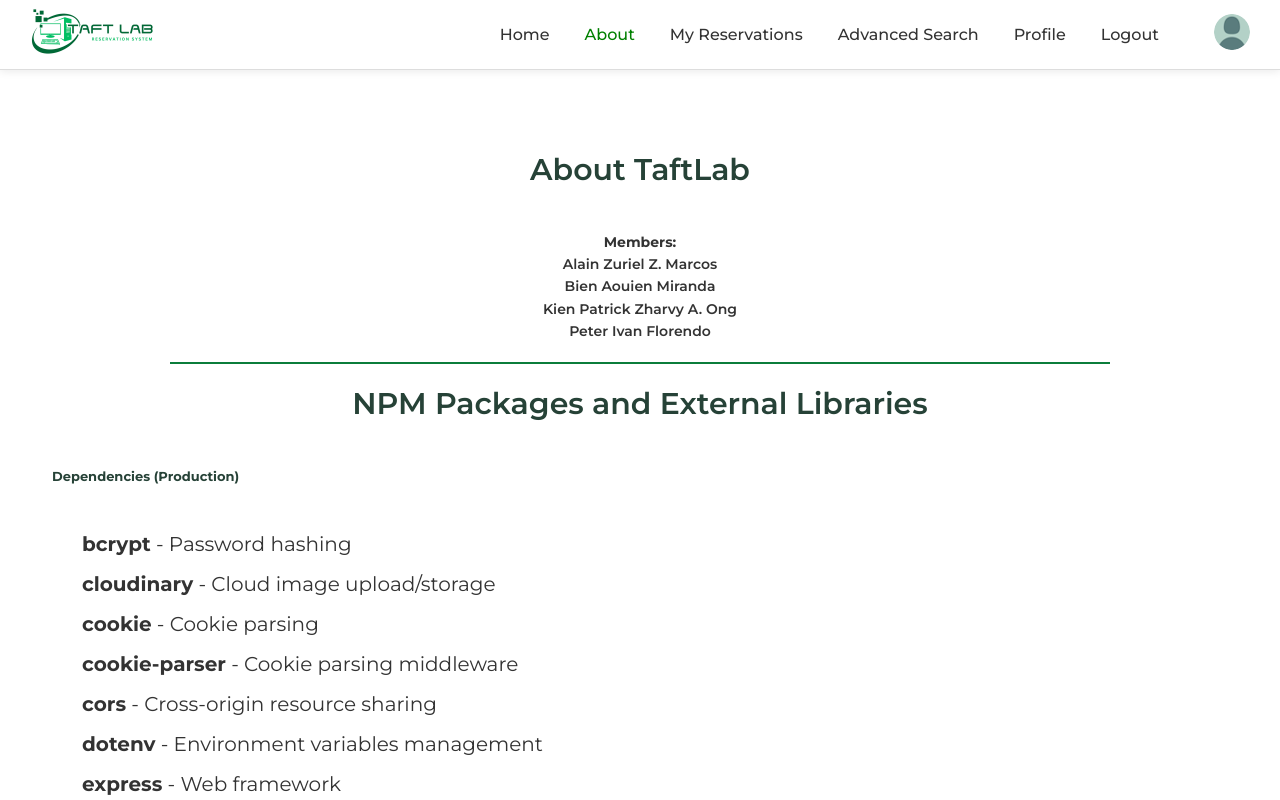
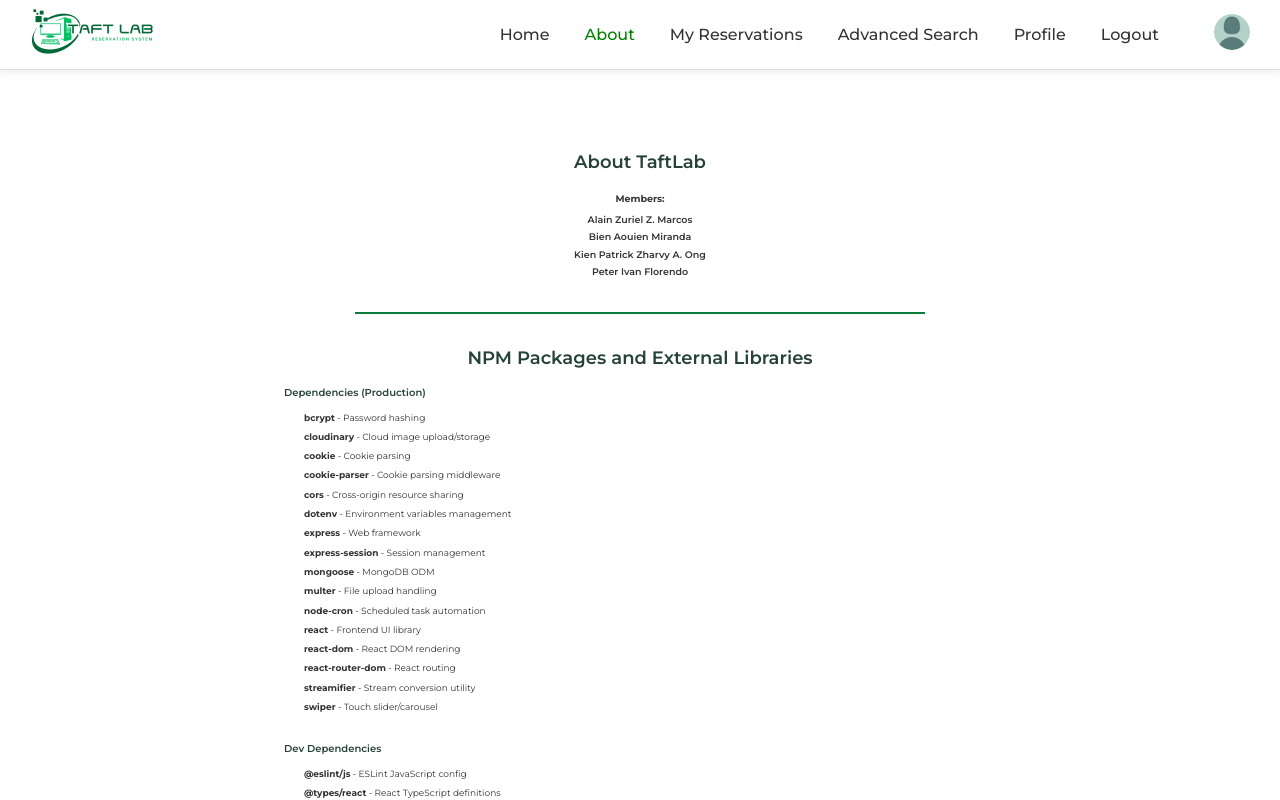
Before and after one commit to Notebook24/CCAPDEV_Taft_Lab, a React (Vite) app in the folder frontend/: page /user/about in a window 1280 px wide. Shown: the top 800 px of the page. Built offline with nearby package versions, Linux system fonts and the light colour scheme; no server answers.

Commit message:
Final version

```diff
--- a/frontend/src/pages/user/About.jsx
+++ b/frontend/src/pages/user/About.jsx
@@ -8,12 +8,15 @@ function About() {
 
       <div className="about-page-container">
         <div className="about-body">
+
           <h1 className="about-title">About TaftLab</h1>
-          <p><b>Members:</b></p>
-          <p>Alain Zuriel Z. Marcos</p>
-          <p>Bien Aouien Miranda</p>
-          <p>Kien Patrick Zharvy A. Ong</p>
-          <p>Peter Ivan Florendo</p>
+          <div className="about-members">
+            <p><b>Members:</b></p>
+            <p>Alain Zuriel Z. Marcos</p>
+            <p>Bien Aouien Miranda</p>
+            <p>Kien Patrick Zharvy A. Ong</p>
+            <p>Peter Ivan Florendo</p>
+          </div>
 
           <hr />
 
@@ -53,19 +56,19 @@ function About() {
               <li><strong>vite</strong> - Build tool and dev server</li>
             </ul>
 
-
             <h3>External Third-Party Libraries (CDN/Fonts)</h3>
             <ul>
-              <li><strong>Google Fonts (Montserrat)</strong> - Font family - https://fonts.googleapis.com/css2?family=Montserrat:wght@400;500;600;700&display=swap</li>
-              <li><strong>Swiper CDN</strong> - https://unpkg.com/swiper@8/swiper-bundle.min.js</li>
+              <li><strong>Google Fonts (Montserrat)</strong> - Font family</li>
+              <li><strong>Swiper CDN</strong> - Touch slider/carousel</li>
             </ul>
 
-            <h3>Built-in Node.js Modules (no install needed)</h3>
+            <h3>Built-in Node.js Modules</h3>
             <ul>
               <li><strong>path</strong> - File/directory path utilities</li>
               <li><strong>crypto</strong> - Cryptographic functions</li>
             </ul>
           </div>
+
         </div>
       </div>
     </>
--- a/frontend/src/style/user_css/About.css
+++ b/frontend/src/style/user_css/About.css
@@ -1,4 +1,3 @@
-/* Reset some defaults */
 * {
     margin: 0;
     padding: 0;
@@ -12,76 +11,80 @@
     flex-direction: column;
     align-items: center;
     padding-top: 80px;
+    padding-bottom: 60px;
 }
 
 .about-body {
-    flex: 1;
-    position: relative;
-    max-width: 95%;
-    padding: 0 20px;
+    width: 100%;
+    max-width: 760px;
+    padding: 0 24px;
+}
+
+.about-title {
+    font-size: 1.8rem;
+    font-weight: 600;
+    color: #264237;
+    margin-bottom: 16px;
     text-align: center;
 }
 
-.about-title {
-    font-size: 3rem;
-    font-family: 'Montserrat', Arial, Helvetica, sans-serif;
-    font-weight: 600;
-    color: #264237;
-    margin-bottom: 40px;
+.about-members {
+    text-align: center;
+    margin-bottom: 8px;
 }
 
-.about-desc {
-    font-size: 2rem;
+.about-members p {
+    font-size: 0.95rem;
+    color: #333;
     line-height: 1.8;
-    color: #333;
-    text-align: left;
 }
 
-.about-desc h3 {
-    color: #264237;
-    margin: 20px 0 10px 0;
-    font-size: 1.3rem;
-    margin-bottom: 40px;
-    margin-top: 40px;
-}
-
-.about-desc ul {
-    margin-left: 30px;
-    list-style-type: disc;
-}
-
-.about-desc li {
-    margin: 8px 0;
-    line-height: 1.6;
-}
-
-.about-desc p {
-    text-align: center;
-    margin: 10px 0;
+.about-members p:first-child {
+    font-weight: 600;
+    margin-bottom: 4px;
 }
 
 .about-body hr {
     border: none;
     height: 2px;
     background-color: #0b7d3b;
-    margin: 20px auto;
+    margin: 32px auto;
     width: 80%;
+}
+
+.about-desc h3 {
+    font-size: 1rem;
+    font-weight: 600;
+    color: #264237;
+    margin: 28px 0 10px 0;
+}
+
+.about-desc h3:first-child {
+    margin-top: 0;
+}
+
+.about-desc ul {
+    margin-left: 20px;
+    list-style-type: disc;
+}
+
+.about-desc li {
+    font-size: 0.9rem;
+    color: #333;
+    line-height: 1.7;
+    margin: 4px 0;
 }
 
 @media (max-width: 768px) {
     .about-title {
-        font-size: 2rem;
+        font-size: 1.4rem;
     }
 
     .about-body {
-        padding: 0 15px;
+        padding: 0 16px;
     }
 
-    .about-desc {
-        font-size: 0.95rem;
-    }
-
-    .about-desc ul {
-        margin-left: 20px;
+    .about-desc li {
+        font-size: 0.85rem;
     }
 }
```
Also changed, not shown: 1 other file (tests, documents, lock files or other folders).
